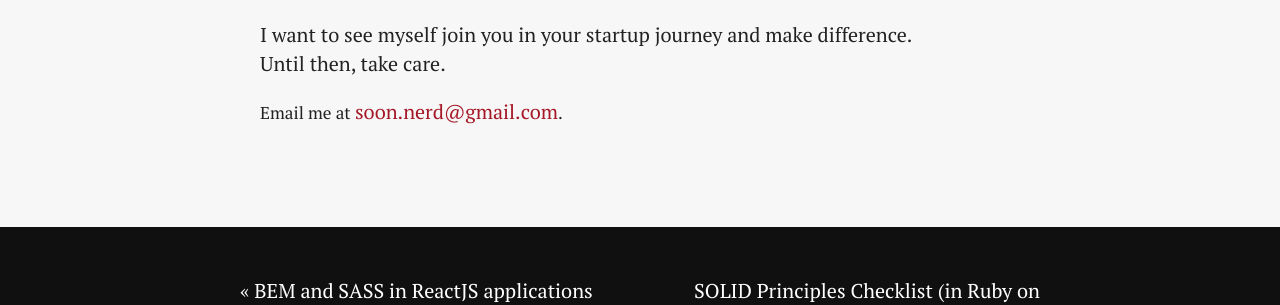
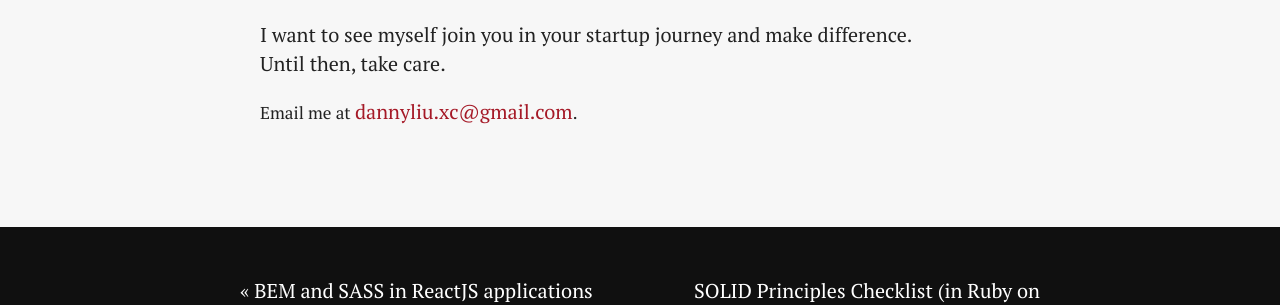
Before and after one commit to danny-liu-dev/danny-liu-dev.github.io, a Jekyll site: the page built from _posts/blog/2020-07-25-Jay-And-Your-Culture.md, in a window 1280 px wide and 900 px high, scrolled down 1236 px. Shown: the part 263-568 px from the top of the window. Built offline with Jekyll 4.4.1, drawn with Linux system fonts in a browser that asks for light colours.

Commit message:
updated specific stuffs

```diff
--- a/_config.yml
+++ b/_config.yml
@@ -1,6 +1,6 @@
 # Site settings
 title: danny liu
-email: soon.nerd@gmail.com
+email: dannyliu.xc@gmail.com
 url: https://danny-liu-dev.github.io
 description: Ruby on Rails - ReactJS - NodeJS
 meta_author: danny liu
--- a/_includes/contact_static.html
+++ b/_includes/contact_static.html
@@ -5,7 +5,7 @@
 			<div class="col-lg-12 text-center">
 				<h2>Contact Me</h2>
 				<hr class="star-primary">
-				<h4><a href="mailto:soon.nerd@gmail.com">soon.nerd@gmail.com</a></h4>
+				<h4><a href="mailto:dannyliu.xc@gmail.com">dannyliu.xc@gmail.com</a></h4>
 			</div>
 		</div>
 	</div>
--- a/_includes/header.html
+++ b/_includes/header.html
@@ -145,7 +145,7 @@
                           <div class="slider-page--skew">
                             <div class="slider-page__content">
                               <p class="slider-page__description">
-                                <a class="slider-page__link" href="mailto:soon.nerd@gmail.com">Let's work together!</a>
+                                <a class="slider-page__link" href="mailto:dannyliu.xc@gmail.com">Let's work together!</a>
                               </p>
                             </div>
                           </div>
--- a/_posts/blog/2020-07-25-Jay-And-Your-Culture.md
+++ b/_posts/blog/2020-07-25-Jay-And-Your-Culture.md
@@ -39,4 +39,4 @@ Everyday is my struggle to build world-class self-discipline. You can try <a hre
 I want to see myself join you in your startup journey and make difference.
 Until then, take care.
 
-<small>Email me at <a href="mailto:soon.nerd@gmail.com">soon.nerd@gmail.com</a>.</small>
+<small>Email me at <a href="mailto:dannyliu.xc@gmail.com">dannyliu.xc@gmail.com</a>.</small>
```
Also changed, not shown: img/liu-og.jpg (added), img/liu-og.png (deleted), img/profile.jpg, 1 other file.
